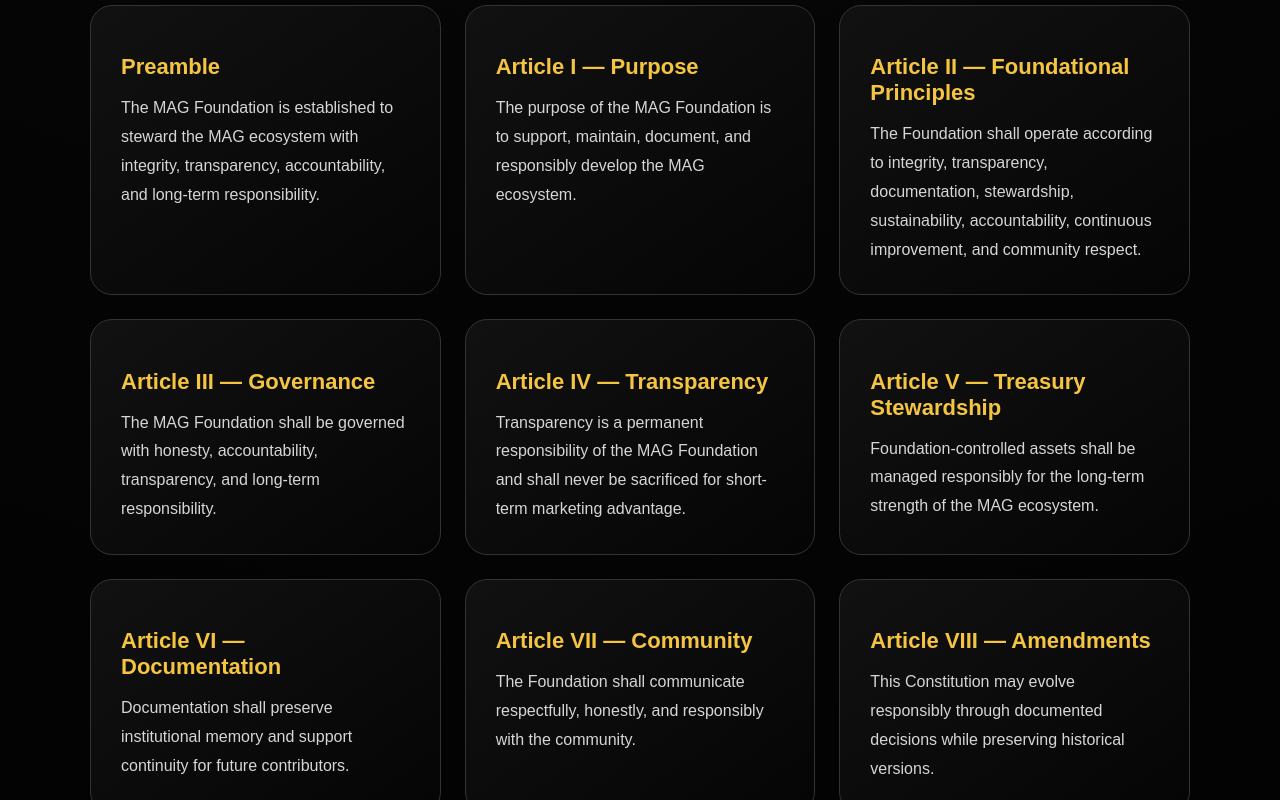
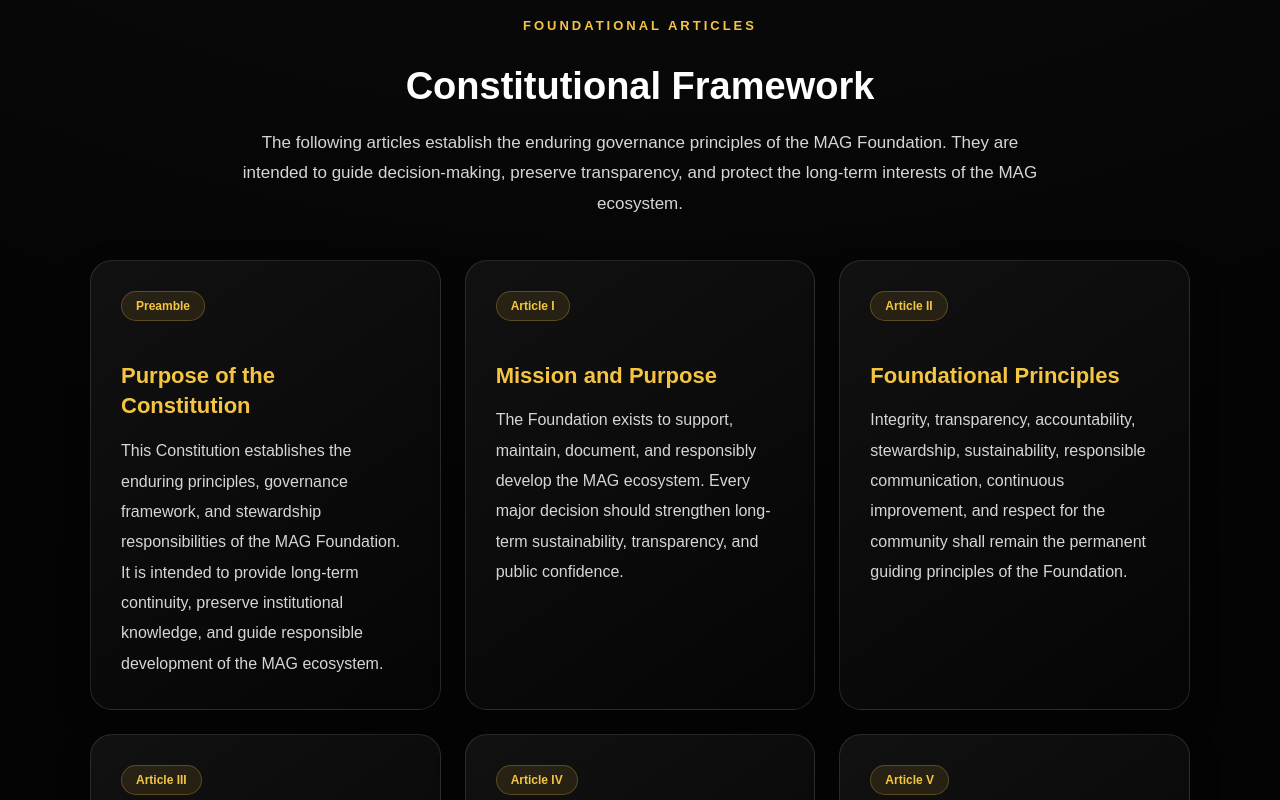
Before and after one commit to MAGZOWN/mag-coin-website, a Next.js app: page /constitution in a window 1280 px wide. Shown: the part 1480-2280 px from the top of the page. Built offline with nearby package versions, Linux system fonts and the light colour scheme.

Commit message:
Phase 10.11: Upgrade Constitution articles into professional governance charter

```diff
--- a/app/components/ConstitutionArticles.tsx
+++ b/app/components/ConstitutionArticles.tsx
@@ -2,91 +2,181 @@ import type { CSSProperties } from "react";
 
 const articles = [
   {
-    title: "Preamble",
+    number: "Preamble",
+    title: "Purpose of the Constitution",
     text:
-      "The MAG Foundation is established to steward the MAG ecosystem with integrity, transparency, accountability, and long-term responsibility.",
+      "This Constitution establishes the enduring principles, governance framework, and stewardship responsibilities of the MAG Foundation. It is intended to provide long-term continuity, preserve institutional knowledge, and guide responsible development of the MAG ecosystem.",
   },
   {
-    title: "Article I — Purpose",
+    number: "Article I",
+    title: "Mission and Purpose",
     text:
-      "The purpose of the MAG Foundation is to support, maintain, document, and responsibly develop the MAG ecosystem.",
+      "The Foundation exists to support, maintain, document, and responsibly develop the MAG ecosystem. Every major decision should strengthen long-term sustainability, transparency, and public confidence.",
   },
   {
-    title: "Article II — Foundational Principles",
+    number: "Article II",
+    title: "Foundational Principles",
     text:
-      "The Foundation shall operate according to integrity, transparency, documentation, stewardship, sustainability, accountability, continuous improvement, and community respect.",
+      "Integrity, transparency, accountability, stewardship, sustainability, responsible communication, continuous improvement, and respect for the community shall remain the permanent guiding principles of the Foundation.",
   },
   {
-    title: "Article III — Governance",
+    number: "Article III",
+    title: "Governance",
     text:
-      "The MAG Foundation shall be governed with honesty, accountability, transparency, and long-term responsibility.",
+      "Governance decisions should be documented, evidence-based, and made with the long-term interests of the ecosystem in mind. Short-term popularity shall never outweigh responsible stewardship.",
   },
   {
-    title: "Article IV — Transparency",
+    number: "Article IV",
+    title: "Transparency",
     text:
-      "Transparency is a permanent responsibility of the MAG Foundation and shall never be sacrificed for short-term marketing advantage.",
+      "Material project information should be communicated accurately through official channels. Public records, blockchain verification, and documentation shall be maintained whenever reasonably possible.",
   },
   {
-    title: "Article V — Treasury Stewardship",
+    number: "Article V",
+    title: "Treasury Stewardship",
     text:
-      "Foundation-controlled assets shall be managed responsibly for the long-term strength of the MAG ecosystem.",
+      "Foundation-controlled assets shall be managed prudently and only in ways that support the project's stability, security, and long-term objectives. Decisions affecting treasury resources should be documented.",
   },
   {
-    title: "Article VI — Documentation",
+    number: "Article VI",
+    title: "Documentation",
     text:
-      "Documentation shall preserve institutional memory and support continuity for future contributors.",
+      "Documentation shall preserve institutional memory, provide continuity for future contributors, and ensure that important project knowledge remains accessible over time.",
   },
   {
-    title: "Article VII — Community",
+    number: "Article VII",
+    title: "Community",
     text:
-      "The Foundation shall communicate respectfully, honestly, and responsibly with the community.",
+      "The Foundation shall communicate honestly, respectfully, and responsibly. Community members should receive accurate information rather than unrealistic expectations or promotional exaggeration.",
   },
   {
-    title: "Article VIII — Amendments",
+    number: "Article VIII",
+    title: "Amendments",
     text:
-      "This Constitution may evolve responsibly through documented decisions while preserving historical versions.",
+      "This Constitution may evolve through documented revisions when necessary. Historical versions should be preserved to maintain transparency and accountability.",
   },
 ];
 
 export default function ConstitutionArticles() {
   return (
-    <section style={styles.section}>
-      {articles.map((article) => (
-        <div key={article.title} style={styles.card} className="cardHover">
-          <h2 style={styles.heading}>{article.title}</h2>
-          <p style={styles.text}>{article.text}</p>
-        </div>
-      ))}
+    <section
+      id="constitution-articles"
+      style={styles.section}
+      className="fadeIn"
+    >
+      <div style={styles.header}>
+        <p style={styles.label}>FOUNDATIONAL ARTICLES</p>
+
+        <h2 style={styles.title}>
+          Constitutional Framework
+        </h2>
+
+        <p style={styles.intro}>
+          The following articles establish the enduring governance principles of
+          the MAG Foundation. They are intended to guide decision-making,
+          preserve transparency, and protect the long-term interests of the MAG
+          ecosystem.
+        </p>
+      </div>
+
+      <div style={styles.grid}>
+        {articles.map((article) => (
+          <article
+            key={article.title}
+            style={styles.card}
+            className="cardHover"
+          >
+            <span style={styles.badge}>
+              {article.number}
+            </span>
+
+            <h3 style={styles.heading}>
+              {article.title}
+            </h3>
+
+            <p style={styles.text}>
+              {article.text}
+            </p>
+          </article>
+        ))}
+      </div>
     </section>
   );
 }
 
 const styles: Record<string, CSSProperties> = {
   section: {
+    marginBottom: "60px",
+  },
+
+  header: {
+    textAlign: "center",
+    marginBottom: "40px",
+  },
+
+  label: {
+    color: "#f5c542",
+    letterSpacing: "3px",
+    fontWeight: 800,
+    fontSize: "13px",
+    marginBottom: "14px",
+  },
+
+  title: {
+    color: "#ffffff",
+    fontSize: "38px",
+    fontWeight: 900,
+    marginBottom: "20px",
+  },
+
+  intro: {
+    color: "#d6d6d6",
+    maxWidth: "820px",
+    margin: "0 auto",
+    lineHeight: "1.8",
+    fontSize: "17px",
+  },
+
+  grid: {
     display: "grid",
-    gridTemplateColumns: "repeat(auto-fit,minmax(280px,1fr))",
+    gridTemplateColumns: "repeat(auto-fit,minmax(300px,1fr))",
     gap: "24px",
-    marginBottom: "60px",
   },
 
   card: {
     background:
       "linear-gradient(145deg, rgba(18,18,18,.96), rgba(5,5,5,.96))",
-    border: "1px solid #333",
+    border: "1px solid rgba(255,255,255,.12)",
     borderRadius: "22px",
     padding: "30px",
     color: "#e5e5e5",
+    boxShadow: "0 12px 30px rgba(0,0,0,.25)",
+  },
+
+  badge: {
+    display: "inline-block",
+    color: "#f5c542",
+    background: "rgba(245,197,66,.10)",
+    border: "1px solid rgba(245,197,66,.25)",
+    borderRadius: "999px",
+    padding: "7px 14px",
+    fontSize: "12px",
+    fontWeight: 800,
+    marginBottom: "18px",
   },
 
   heading: {
     color: "#f5c542",
     marginBottom: "14px",
     fontSize: "22px",
+    lineHeight: "1.4",
+    fontWeight: 850,
   },
 
   text: {
     color: "#d6d6d6",
-    lineHeight: "1.8",
+    lineHeight: "1.9",
+    fontSize: "16px",
     margin: 0,
   },
 };
```
